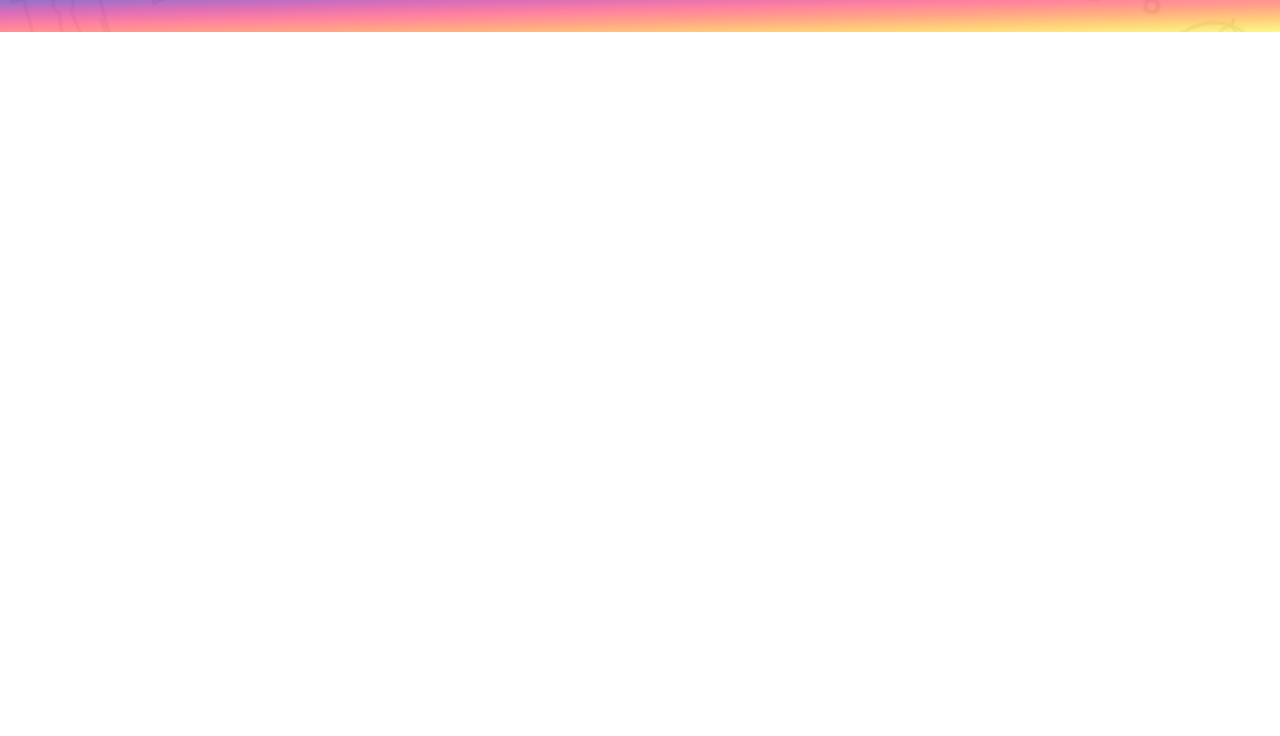
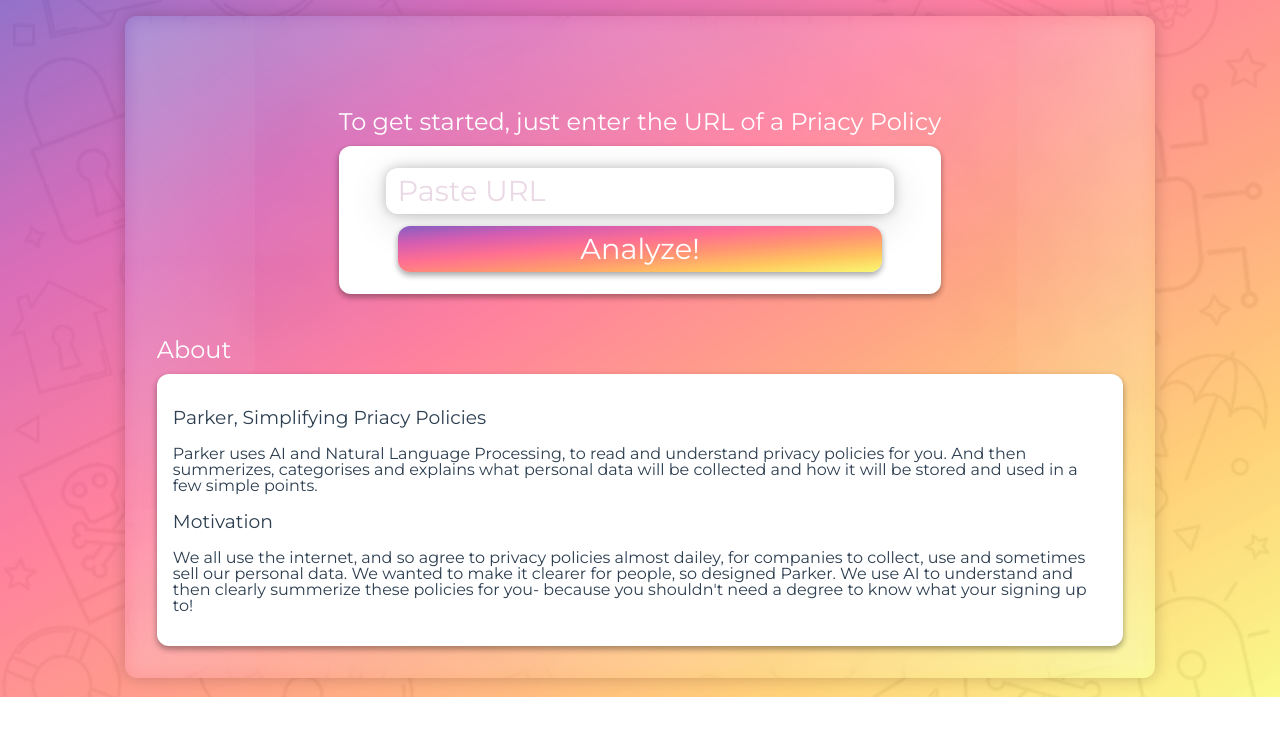
Before and after one commit to Lissy93/parker, a Vue app in the folder frontend/: page /start in a window 1280 px wide. Shown: the top 736 px of the page. Built offline with nearby package versions, Linux system fonts and the light colour scheme.

Commit message:
Package json and routed the app

```diff
--- a/frontend/package.json
+++ b/frontend/package.json
@@ -16,6 +16,7 @@
     "vue-router": "^3.1.3"
   },
   "devDependencies": {
+    "@fortawesome/fontawesome-free": "^5.11.2",
     "@vue/cli-plugin-babel": "^4.0.0",
     "@vue/cli-plugin-eslint": "^4.0.0",
     "@vue/cli-plugin-router": "^4.0.0",
--- a/frontend/src/router/index.js
+++ b/frontend/src/router/index.js
@@ -1,6 +1,7 @@
 import Vue from 'vue';
 import VueRouter from 'vue-router';
 import Home from '../views/Home.vue';
+import Start from '../views/Start.vue';
 
 Vue.use(VueRouter);
 
@@ -11,11 +12,13 @@
     component: Home,
   },
   {
+    path: '/start',
+    name: 'start',
+    component: Start,
+  },
+  {
     path: '/about',
     name: 'about',
-    // route level code-splitting
-    // this generates a separate chunk (about.[hash].js) for this route
-    // which is lazy-loaded when the route is visited.
     component: () => import(/* webpackChunkName: "about" */ '../views/About.vue'),
   },
 ];
--- /dev/null
+++ b/frontend/src/views/Start.vue
@@ -0,0 +1,128 @@
+<template>
+  <div class="parker-start">
+    <Section
+      class="enter-url section"
+      title="To get started, just enter the URL of a Priacy Policy"
+    >
+      <input type="text" class="url-input" placeholder="Paste URL" />
+      <button class="submit-url">Analyze!</button>
+    </Section>
+
+    <Section class="what-is-this-shit" title="About">
+      <h3>Parker, Simplifying Priacy Policies</h3>
+      <p>
+        Parker uses AI and Natural Language Processing, to read and understand privacy policies for
+        you. And then summerizes, categorises and explains what personal data will be collected and
+        how it will be stored and used in a few simple points.
+      </p>
+      <h3>Motivation</h3>
+      <p>
+        We all use the internet, and so agree to privacy policies almost dailey, for companies to
+        collect, use and sometimes sell our personal data. We wanted to make it clearer for people,
+        so designed Parker. We use AI to understand and then clearly summerize these policies for
+        you- because you shouldn't need a degree to know what your signing up to!
+      </p>
+    </Section>
+  </div>
+</template>
+
+<script>
+import Section from '@/components/Section';
+
+export default {
+  name: 'start',
+  components: {
+    Section,
+  },
+};
+</script>
+
+<style scoped lang="scss">
+.parker-start {
+  //   height: 600px;
+  margin: 0 auto;
+  padding: 1em;
+  width: 80%;
+  box-shadow: 0 0 1rem 0 rgba(0, 0, 0, 0.2);
+  border-radius: 12px;
+  position: relative;
+  z-index: 1;
+  background: inherit;
+  overflow: hidden;
+  display: inline-block;
+
+  &:before {
+    content: '';
+    position: absolute;
+    background: inherit;
+    z-index: -1;
+    top: 0;
+    left: 0;
+    right: 0;
+    bottom: 0;
+    box-shadow: inset 0 0 2000px rgba(255, 255, 255, 0.5);
+    filter: blur(10px);
+  }
+
+  h2 {
+    color: #ffffff;
+    font-size: 3em;
+    text-shadow: 1px 1px 2px rgba(38, 38, 38, 0.87);
+    margin: 0.2em;
+  }
+}
+.what-is-this-shit {
+  text-align: left;
+}
+
+.section {
+  max-width: 40em;
+  margin-top: 5%;
+  display: inline-block;
+  &.enter-url {
+    .url-input {
+      width: 85%;
+      margin: 0.2em auto;
+      border: none;
+      outline: none;
+      padding: 0.2em 0.4em;
+      font-size: 1.8em;
+      color: #929292;
+      border-radius: 12px;
+      box-shadow: 0 9px 39px rgba(0, 0, 0, 0.12), 0 0px 12px rgba(0, 0, 0, 0.22);
+
+      &::placeholder {
+        color: #ead9e5;
+        opacity: 1;
+      }
+      &:focus {
+        box-shadow: 0 9px 39px rgba(0, 0, 0, 0.18), 0 0px 12px rgba(0, 0, 0, 0.28);
+      }
+    }
+    .submit-url {
+      background: linear-gradient(
+        to right bottom,
+        rgb(132, 94, 194),
+        rgb(214, 93, 177),
+        rgb(255, 111, 145),
+        rgb(255, 150, 113),
+        rgb(255, 199, 95),
+        rgb(249, 248, 113)
+      );
+      cursor: pointer;
+      width: 85%;
+      margin: 0.2em auto;
+      border: none;
+      outline: none;
+      padding: 0.2em 0.4em;
+      font-size: 1.8em;
+      color: #ffffff;
+      border-radius: 12px;
+      box-shadow: 0 3px 6px rgba(0, 0, 0, 0.16), 0 3px 6px rgba(0, 0, 0, 0.23);
+      &:hover {
+        box-shadow: 0 9px 39px rgba(0, 0, 0, 0.18), 0 0px 12px rgba(0, 0, 0, 0.28);
+      }
+    }
+  }
+}
+</style>
```
Also changed, not shown: 1 other file (tests, documents, lock files or other folders).
